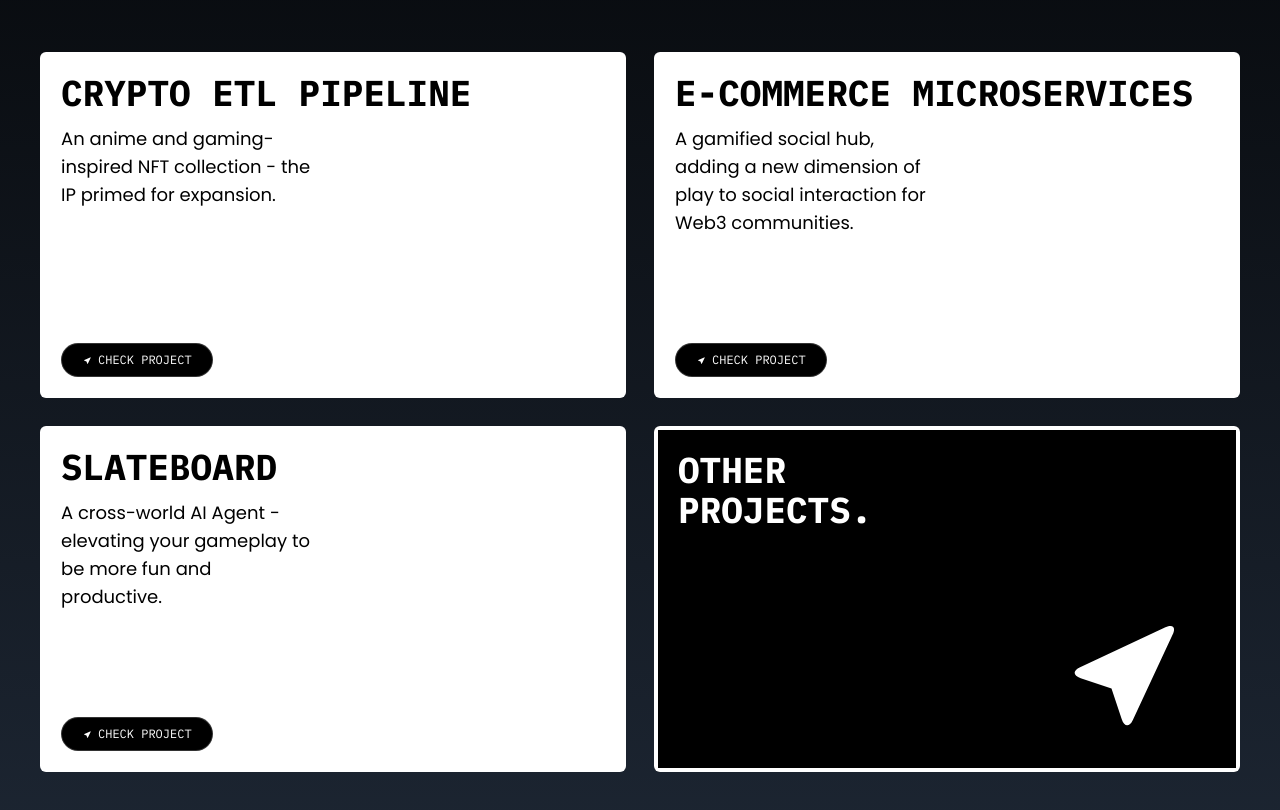
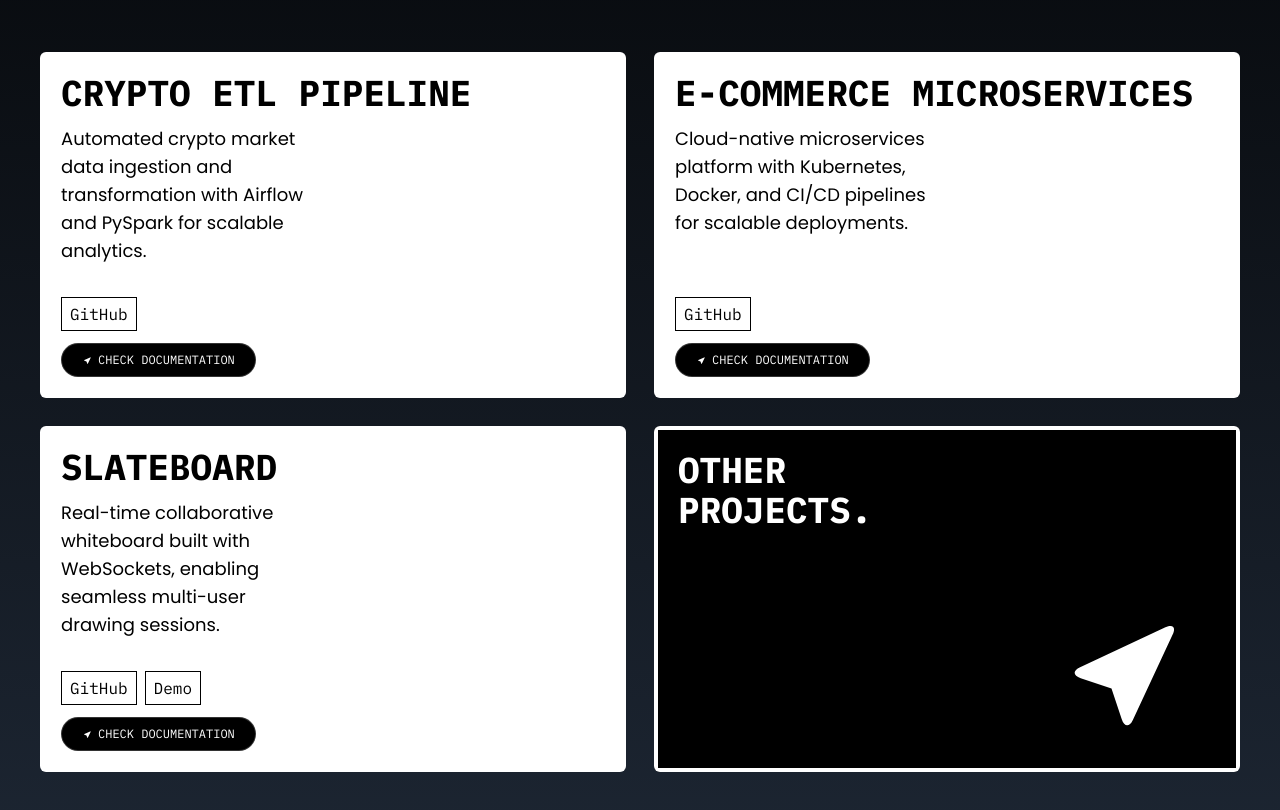
Before and after one commit to grilled-swampert/portfolio_v2, a React (Vite) app: page / in a window 1280 px wide. Shown: the part 3320-4130 px from the top of the page. Built offline with nearby package versions, Linux system fonts and the light colour scheme; a web font is replaced by a local one.

Commit message:
1.0.18 deployed

```diff
--- a/src/components/experience/ExperienceLanding.jsx
+++ b/src/components/experience/ExperienceLanding.jsx
@@ -4,7 +4,7 @@ import ExperienceTimeline from "./ExperienceTimeline";
 
 const ExperienceLanding = () => {
   return (
-    <div className="flex flex-col justify-center items-center w-full bg-gradient-to-b from-green-900 to-gray-800">
+    <div className="flex flex-col justify-center items-center w-full bg-gradient-to-b from-black to-gray-800">
       <div
         className="relative flex justify-start flex-col align-middle items-center w-11/12 gap-10 rounded-3xl bg-gradient-to-b mt-24 from-black to-gray-800 shadow-2xl"
         style={{
--- a/src/components/layout/ContactLayout.jsx
+++ b/src/components/layout/ContactLayout.jsx
@@ -91,7 +91,7 @@ const ContactLayout = () => {
   ];
 
   return (
-    <div className="min-h-screen bg-gradient-to-b from-gray-800 via-gray-200 to-white text-black pt-72">
+    <div id="contact" className="min-h-screen bg-gradient-to-b from-gray-800 via-gray-200 to-white text-black pt-72">
       <div className="max-w-6xl mx-auto px-6 py-16">
         <div className="text-center mb-20">
           <h1 className="text-5xl md:text-6xl font-light mb-6 tracking-tight">
--- a/src/components/layout/ExperienceLayout.jsx
+++ b/src/components/layout/ExperienceLayout.jsx
@@ -144,7 +144,7 @@ const ExperienceLayout = () => {
       <section className="h-full flex justify-center">
         <div className="container w-full p-20 text-center text-white">
           <h1 className="text-4xl md:text-6xl font-light mb-4">
-            Searching for another opportunity...
+            Mining for my next adventure...
           </h1>
         </div>
       </section>
--- a/src/components/layout/Navbar.jsx
+++ b/src/components/layout/Navbar.jsx
@@ -16,7 +16,7 @@ const Navbar = () => {
     { icon: Home, label: "Home", href: "/" },
     { icon: User, label: "Experience", href: "/experience" },
     { icon: Settings, label: "Projects", href: "/projects" },
-    { icon: Info, label: "Contact", href: "#info" },
+    { icon: Info, label: "Contact", href: "#contact" },
   ];
 
   const toggleMenu = () => {
--- a/src/components/layout/ProjectsLayout.jsx
+++ b/src/components/layout/ProjectsLayout.jsx
@@ -28,10 +28,10 @@ export const BentoTilt = ({ src, children, className = "" }) => {
   };
 
   const handleRedirect = () => {
-    console.log("src:", src)
+    console.log("src:", src);
     navigate(src);
-    + window.scrollTo(0, 0);
-  }
+    window.scrollTo(0, 0);
+  };
 
   return (
     <div
@@ -47,10 +47,19 @@ export const BentoTilt = ({ src, children, className = "" }) => {
   );
 };
 
-export const BentoCard = ({ src, title, description, isComingSoon }) => {
+export const BentoCard = ({
+  src,
+  title,
+  description,
+  isComingSoon,
+  projectId,
+  githubLink,
+  demoLink,
+}) => {
   const [cursorPosition, setCursorPosition] = useState({ x: 0, y: 0 });
   const [hoverOpacity, setHoverOpacity] = useState(0);
   const hoverButtonRef = useRef(null);
+  const navigate = useNavigate();
 
   const handleMouseMove = (event) => {
     if (!hoverButtonRef.current) return;
@@ -65,24 +74,67 @@ export const BentoCard = ({ src, title, description, isComingSoon }) => {
   const handleMouseEnter = () => setHoverOpacity(1);
   const handleMouseLeave = () => setHoverOpacity(0);
 
+  const handleCheckProject = (e) => {
+    e.stopPropagation();
+    if (projectId) {
+      navigate(`/projects#${projectId}`);
+    }
+  };
+
+  const handleLinkClick = (e, url) => {
+    e.stopPropagation();
+    if (url) {
+      window.open(url, "_blank", "noopener,noreferrer");
+    }
+  };
+
   return (
     <div className="relative size-full">
       <div className="relative z-10 flex size-full flex-col justify-between p-5 text-black">
         <div>
-          <h1 className="bento-title font-medium special-font">
-            {title}
-          </h1>
+          <h1 className="bento-title font-medium special-font">{title}</h1>
           {description && (
-            <p className="mt-3 font-poppins font-normal max-w-64 text-base md:text-lg">{description}</p>
+            <p className="mt-3 font-poppins font-normal max-w-64 text-base md:text-lg">
+              {description}
+            </p>
           )}
         </div>
 
+        <div className="flex flex-col gap-3">
+          {/* GitHub and Demo Links */}
+          {(githubLink || demoLink) && (
+            <div className="flex gap-2">
+              {(githubLink || demoLink) && (
+                <div className="flex gap-2">
+                  {githubLink && (
+                    <button
+                      onClick={(e) => handleLinkClick(e, githubLink)}
+                      className="px-2 py-1 text-base border border-black text-black bg-white hover:text-white hover:bg-black duration-500 hover:border-gray-400 transition-colors"
+                    >
+                      GitHub
+                    </button>
+                  )}
+                  {demoLink && (
+                    <button
+                      onClick={(e) => handleLinkClick(e, demoLink)}
+                      className="px-2 py-1 text-base border border-black text-black bg-white hover:text-white hover:bg-black duration-500 transition-colors"
+                    >
+                      Demo
+                    </button>
+                  )}
+                </div>
+              )}
+            </div>
+          )}
+
+          {/* Check Project Button */}
           {isComingSoon && (
             <div
               ref={hoverButtonRef}
               onMouseMove={handleMouseMove}
               onMouseEnter={handleMouseEnter}
               onMouseLeave={handleMouseLeave}
+              onClick={handleCheckProject}
               className="border-hsla relative flex w-fit cursor-pointer items-center gap-1 overflow-hidden rounded-full bg-black px-5 py-2 text-xs uppercase text-white/20"
             >
               <div
@@ -93,9 +145,10 @@ export const BentoCard = ({ src, title, description, isComingSoon }) => {
                 }}
               />
               <TiLocationArrow className="relative z-20 text-white" />
-            <p className="relative z-20 text-white">CHECK PROJECT</p>
+              <p className="relative z-20 text-white">CHECK DOCUMENTATION</p>
             </div>
           )}
+        </div>
       </div>
     </div>
   );
@@ -114,8 +167,11 @@ const ProjectsLayout = () => (
           <BentoCard
             src="videos/feature-2.mp4"
             title={<>Crypto ETL Pipeline</>}
-            description="An anime and gaming-inspired NFT collection - the IP primed for expansion."
+            description="Automated crypto market data ingestion and transformation with Airflow and PySpark for scalable analytics."
             isComingSoon
+            projectId="crypto-etl-pipeline"
+            githubLink="https://github.com/grilled-swampert/crypto-data-pipeline"
+            demoLink=""
           />
         </BentoTilt>
 
@@ -123,8 +179,11 @@ const ProjectsLayout = () => (
           <BentoCard
             src="videos/feature-3.mp4"
             title={<>E-Commerce Microservices</>}
-            description="A gamified social hub, adding a new dimension of play to social interaction for Web3 communities."
+            description="Cloud-native microservices platform with Kubernetes, Docker, and CI/CD pipelines for scalable deployments."
             isComingSoon
+            projectId="ecommerce-microservices"
+            githubLink="https://github.com/grilled-swampert/ecommerce-microservices"
+            demoLink=""
           />
         </BentoTilt>
 
@@ -132,17 +191,19 @@ const ProjectsLayout = () => (
           <BentoCard
             src="videos/feature-4.mp4"
             title={<>Slateboard</>}
-            description="A cross-world AI Agent - elevating your gameplay to be more fun and productive."
+            description="Real-time collaborative whiteboard built with WebSockets, enabling seamless multi-user drawing sessions."
             isComingSoon
+            projectId="slateboard"
+            githubLink="https://github.com/grilled-swampert/slate-board"
+            demoLink="https://slate-board-sigma.vercel.app/"
           />
         </BentoTilt>
 
-        <BentoTilt className="bg-white bento-tilt_2" src={"/projects"} >
+        <BentoTilt className="bg-white bento-tilt_2" src={"/projects"}>
           <div className="flex size-full flex-col justify-between bg-black p-5 border-white border-4">
             <h1 className="bento-title special-font max-w-64 text-white">
               Other Projects.
             </h1>
-
             <TiLocationArrow className="m-16 scale-[5] self-end" />
           </div>
         </BentoTilt>
--- a/src/components/projects/ProjectsLanding.jsx
+++ b/src/components/projects/ProjectsLanding.jsx
@@ -4,7 +4,7 @@ import ProjectsList from "./ProjectsList";
 
 const ProjectsLanding = () => {
   return (
-    <div className="flex flex-col justify-center items-center w-full bg-gradient-to-b from-rose-900 to-gray-800">
+    <div className="flex flex-col justify-center items-center w-full bg-gradient-to-b from-black to-gray-800">
       <div
         className="relative flex justify-start flex-col align-middle items-center w-11/12 gap-10 rounded-3xl bg-gradient-to-b mt-24 from-black to-gray-800 shadow-2xl"
         style={{
```
Also changed, not shown: src/components/projects/ProjectsList.jsx (+37 -4 lines). Lines whose indentation alone changed are shown as unchanged.
